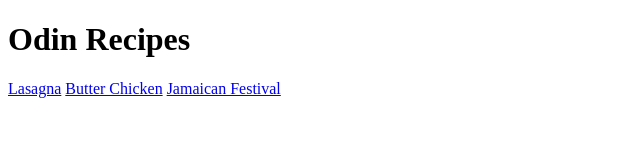
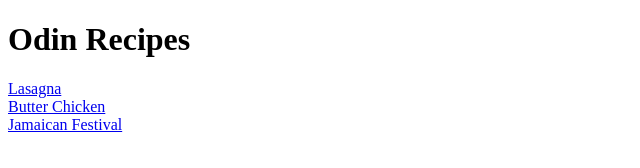
Before and after one commit to satveerkaur/odin-recipes, a plain HTML site: page index.html in a window 1280 px wide. Shown: the whole page, without its empty margins (0-640 px from the left). Drawn offline with Linux system fonts and the light colour scheme.

Commit message:
Add br tags and change img link in festival.html

```diff
--- a/index.html
+++ b/index.html
@@ -7,8 +7,8 @@
 </head>
 <body>
     <h1>Odin Recipes</h1>
-    <a href="recipes/lasagna.html">Lasagna</a>
-    <a href="recipes/butterchicken.html">Butter Chicken</a>
+    <a href="recipes/lasagna.html">Lasagna</a><br>
+    <a href="recipes/butterchicken.html">Butter Chicken</a><br>
     <a href="recipes/festival.html">Jamaican Festival</a>
 </body>
 </html>
```
Also changed, not shown: recipes/festival.html (+2 -2 lines).
